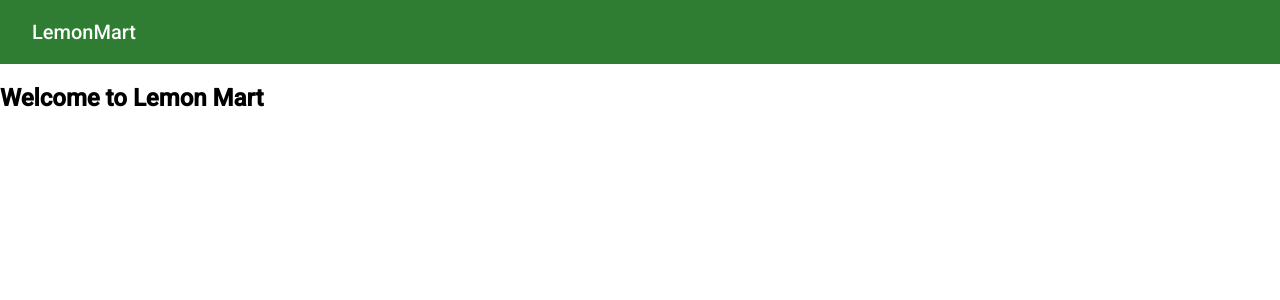
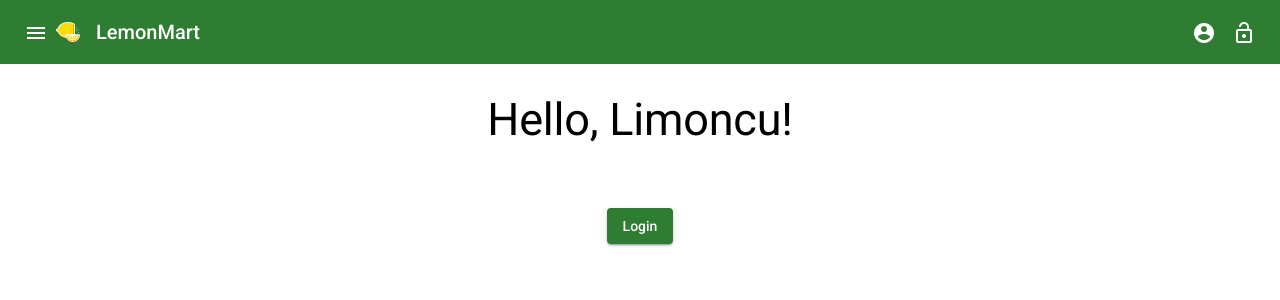
Before and after one commit to naleninoi/lemon-mart, an Angular app: page /home in a window 1280 px wide. Shown: the top 300 px of the page. Built offline with nearby package versions, Linux system fonts and the light colour scheme.

Commit message:
add icons

```diff
--- a/package.json
+++ b/package.json
@@ -16,7 +16,7 @@
     "@angular/common": "~9.1.13",
     "@angular/compiler": "~9.1.13",
     "@angular/core": "~9.1.13",
-    "@angular/flex-layout": "^14.0.0-beta.41",
+    "@angular/flex-layout": "^9.0.0-beta.29",
     "@angular/forms": "~9.1.13",
     "@angular/material": "^9.2.4",
     "@angular/platform-browser": "~9.1.13",
--- a/src/app/app.component.html
+++ b/src/app/app.component.html
@@ -1,6 +1,11 @@
 <mat-toolbar color="primary">
+  <button mat-icon-button><mat-icon>menu</mat-icon></button>
+  <mat-icon svgIcon="lemon"></mat-icon>
   <a mat-button routerLink="/home">
     <h1>LemonMart</h1>
   </a>
+  <span class="flex-spacer"></span>
+  <button mat-icon-button><mat-icon>account_circle</mat-icon></button>
+  <button mat-icon-button><mat-icon>lock_open</mat-icon></button>
 </mat-toolbar>
 <router-outlet></router-outlet>
--- a/src/app/app.component.ts
+++ b/src/app/app.component.ts
@@ -1,4 +1,6 @@
 import { Component } from '@angular/core';
+import { MatIconRegistry } from '@angular/material/icon';
+import { DomSanitizer } from '@angular/platform-browser';
 
 @Component({
   selector: 'app-root',
@@ -7,4 +9,11 @@ import { Component } from '@angular/core';
 })
 export class AppComponent {
   title = 'lemon-mart';
+
+  constructor(
+    iconRegistry: MatIconRegistry,
+    sanitizer: DomSanitizer
+  ) {
+    iconRegistry.addSvgIcon('lemon', sanitizer.bypassSecurityTrustResourceUrl('assets/img/icons/lemon.svg'));
+  }
 }
--- a/src/app/home/home.component.css
+++ b/src/app/home/home.component.css
@@ -0,0 +1,3 @@
+div[fxLayout] {
+  margin-top: 32px;
+}
--- a/src/app/home/home.component.html
+++ b/src/app/home/home.component.html
@@ -1 +1,6 @@
-<h2> Welcome to Lemon Mart</h2>
+
+
+<div fxLayout="column" fxLayoutAlign="center center">
+  <span class="mat-display-2">Hello, Limoncu!</span>
+  <button mat-raised-button color="primary">Login</button>
+</div>
--- a/src/app/material.module.ts
+++ b/src/app/material.module.ts
@@ -2,19 +2,18 @@ import { NgModule } from '@angular/core';
 import { CommonModule } from '@angular/common';
 import { MatToolbarModule } from '@angular/material/toolbar';
 import { MatButtonModule } from '@angular/material/button';
+import { MatIconModule } from '@angular/material/icon';
 
-
+const modules = [
+  CommonModule,
+  MatToolbarModule,
+  MatButtonModule,
+  MatIconModule
+];
 
 @NgModule({
   declarations: [],
-  imports: [
-    CommonModule,
-    MatToolbarModule,
-    MatButtonModule
-  ],
-  exports: [
-    MatToolbarModule,
-    MatButtonModule
-  ]
+  imports: modules,
+  exports: modules
 })
 export class MaterialModule { }
```
Also changed, not shown: src/app/app.module.ts (+6 -2 lines), src/assets/img/icons/lemon.svg (added), 1 other file (tests, documents, lock files or other folders).
